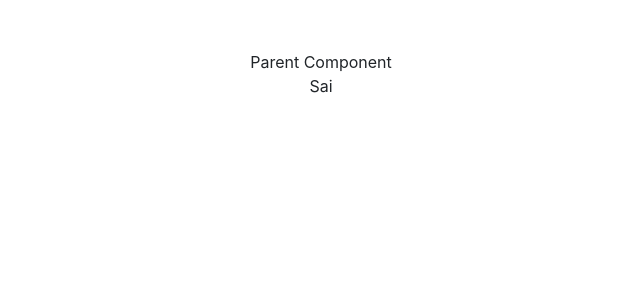
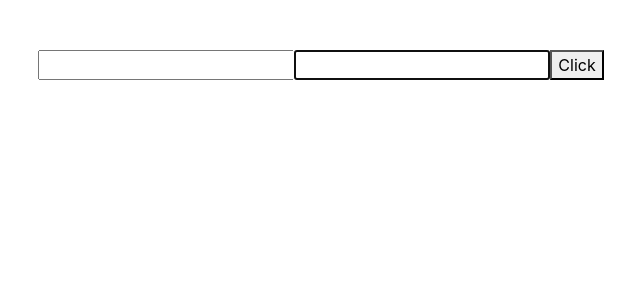
Before and after one commit to saitinku510/React-app, a React (Create React App) app: page / in a window 1280 px wide. Shown: the top 300 px of the page, without its empty margins (319-959 px from the left). Built offline with nearby package versions, Linux system fonts and the light colour scheme.

Commit message:
react Ref

```diff
--- a/src/App.js
+++ b/src/App.js
@@ -21,6 +21,7 @@
 import PureComp from './Components/pureComponent'
 import RegularComp from './Components/RegularComp'
 import ParentComp from './Components/ParentComp'
+import Ref from './Components/Ref';
 
 function App() {
 
@@ -55,7 +56,8 @@
       {/* <Table /> */}
       {/* <PureComp /> */}
       {/* <RegularComp /> */}
-      <ParentComp />
+      {/* <ParentComp /> */}
+      <Ref />
     </div>
   );
 }
--- /dev/null
+++ b/src/Components/Ref.js
@@ -0,0 +1,37 @@
+import React, { Component } from 'react'
+
+class Ref extends Component {
+    constructor(props) {
+      super(props)
+        this.inputRef = React.createRef()
+        this.cbRef = null
+        this.setCbRef = (element) => {
+            this.cbRef = element
+        }
+    }
+
+    componentDidMount(){
+        if(this.cbRef){
+            this.cbRef.focus()
+        }
+        // this.inputRef.current.focus()
+        // console.log(this.inputRef)
+    }
+
+    clickHandler = () => {
+        // alert(this.inputRef.current.value)
+        this.inputRef.current.value = ''
+    }
+
+  render() {
+    return (
+      <div>
+        <input type="text" ref={this.inputRef} />
+        <input type="text" ref={this.setCbRef} />
+        <button onClick={this.clickHandler}>Click</button>
+      </div>
+    )
+  }
+}
+
+export default Ref
--- a/src/Components/pureComponent.js
+++ b/src/Components/pureComponent.js
@@ -6,7 +6,6 @@
     return (
       <div>
         Pure Component {this.props.name}
-
       </div>
     )
   }
--- a/src/index.js
+++ b/src/index.js
@@ -8,9 +8,7 @@
 
 const root = ReactDOM.createRoot(document.getElementById('root'));
 root.render(
-  <React.StrictMode>
     <App />
-  </React.StrictMode>
 );
 
 // If you want to start measuring performance in your app, pass a function
```
